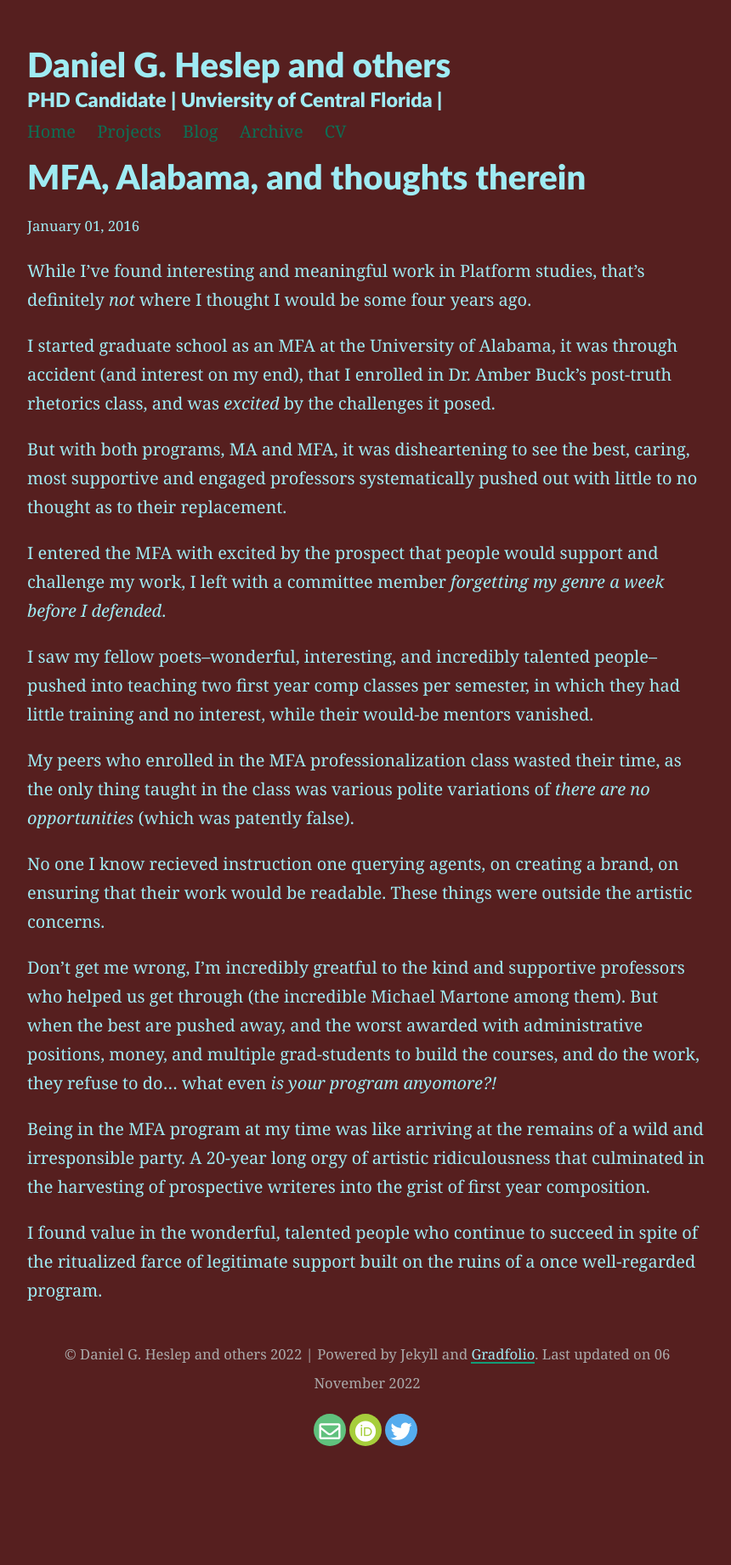
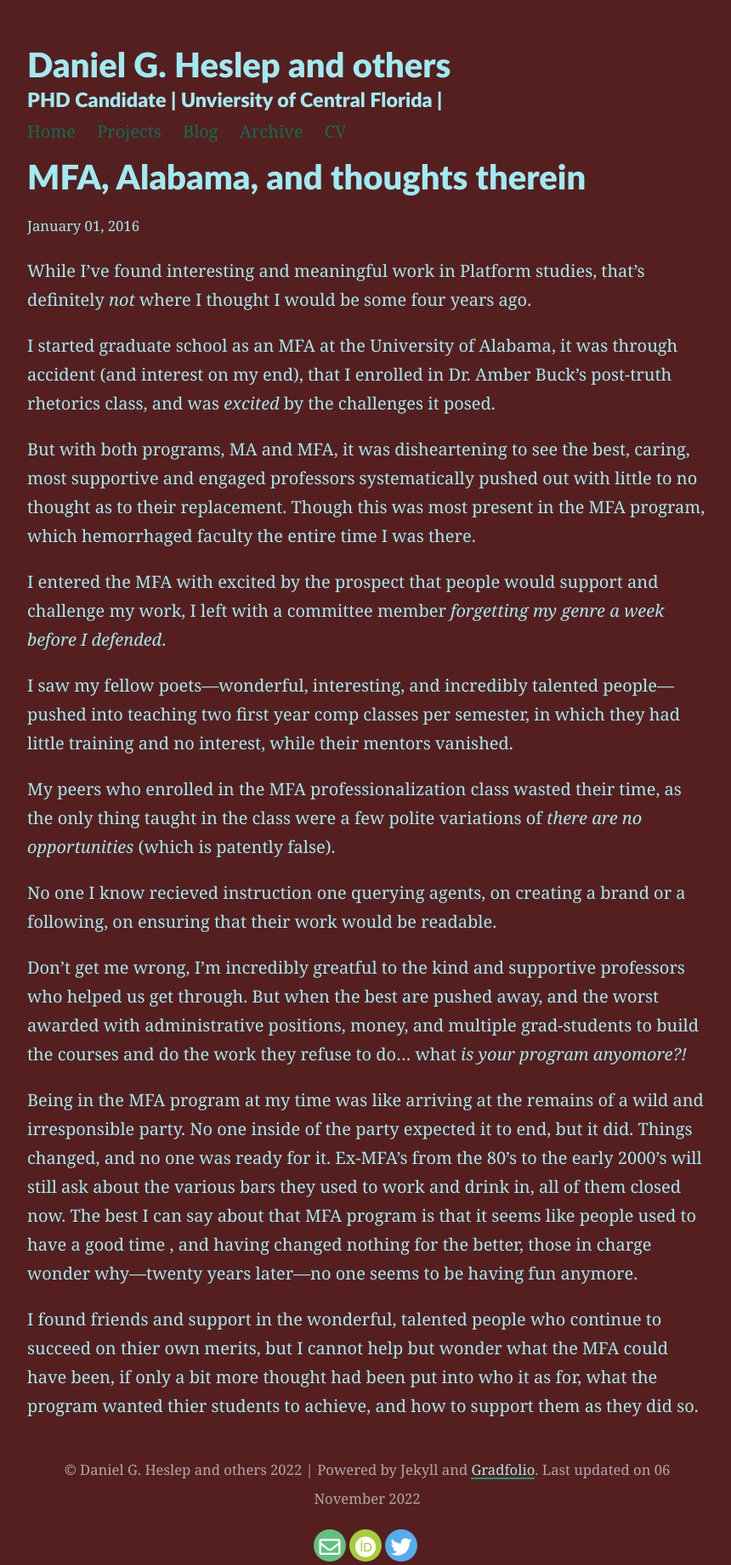
Before and after one commit to CreativeKenning/gradsitedemo, a Jekyll site: the page built from _posts/2016-01-01-MFA.md, in a window 1280 px wide. Shown: the whole page at 85% size, without its empty margins (208-1068 px from the left). Built offline with Jekyll 4.4.1, drawn with Linux system fonts in a browser that asks for light colours; nearby versions of some CDN libraries; before the commit the page ends 1706 px from its top, so only the background shows below that.

Commit message:
Added more to blog post

```diff
--- a/_posts/2016-01-01-MFA.md
+++ b/_posts/2016-01-01-MFA.md
@@ -7,18 +7,18 @@ While I've found interesting and meaningful work in Platform studies, that's def
 
 I started graduate school as an MFA at the University of Alabama, it was through accident (and interest on my end), that I enrolled in Dr. Amber Buck's post-truth rhetorics class, and was *excited* by the challenges it posed.
 
-But with both programs, MA and MFA, it was disheartening to see the best, caring, most supportive and engaged professors systematically pushed out with little to no thought as to their replacement.
+But with both programs, MA and MFA, it was disheartening to see the best, caring, most supportive and engaged professors systematically pushed out with little to no thought as to their replacement. Though this was most present in the MFA program, which hemorrhaged faculty the entire time I was there.
 
 I entered the MFA with excited by the prospect that people would support and challenge my work, I left with a committee member *forgetting my genre a week before I defended*.
 
-I saw my fellow poets--wonderful, interesting, and incredibly talented people--pushed into teaching two first year comp classes per semester, in which they had little training and no interest, while their would-be mentors vanished.
+I saw my fellow poets—wonderful, interesting, and incredibly talented people—pushed into teaching two first year comp classes per semester, in which they had little training and no interest, while their mentors vanished.
 
-My peers who enrolled in the MFA professionalization class wasted their time, as the only thing taught in the class was various polite variations of *there are no opportunities* (which was patently false).
+My peers who enrolled in the MFA professionalization class wasted their time, as the only thing taught in the class were a few polite variations of *there are no opportunities* (which is patently false).
 
-No one I know recieved instruction one querying agents, on creating a brand, on ensuring that their work would be readable. These things were outside the artistic concerns.
+No one I know recieved instruction one querying agents, on creating a brand or a following, on ensuring that their work would be readable.
 
-Don't get me wrong, I'm incredibly greatful to the kind and supportive professors who helped us get through (the incredible Michael Martone among them). But when the best are pushed away, and the worst awarded with administrative positions, money, and multiple grad-students to build the courses, and do the work, they refuse to do... what even *is your program anyomore?!*
+Don't get me wrong, I'm incredibly greatful to the kind and supportive professors who helped us get through. But when the best are pushed away, and the worst awarded with administrative positions, money, and multiple grad-students to build the courses and do the work they refuse to do... what *is your program anyomore?!*
 
-Being in the MFA program at my time was like arriving at the remains of a wild and irresponsible party. A 20-year long orgy of artistic ridiculousness that culminated in the harvesting of prospective writeres into the grist of first year composition.
+Being in the MFA program at my time was like arriving at the remains of a wild and irresponsible party. No one inside of the party expected it to end, but it did. Things changed, and no one was ready for it. Ex-MFA's from the 80's to the early 2000's will still ask about the various bars they used to work and drink in, all of them closed now. The best I can say about that MFA program is that it seems like people used to have a good time , and having changed nothing for the better, those in charge wonder why—twenty years later—no one seems to be having fun anymore.
 
-I found value in the wonderful, talented people who continue to succeed in spite of the ritualized farce of legitimate support built on the ruins of a once well-regarded program.
+I found friends and support in the wonderful, talented people who continue to succeed on thier own merits, but I cannot help but wonder what the MFA could have been, if only a bit more thought had been put into who it as for, what the program wanted thier students to achieve, and how to support them as they did so.
```
